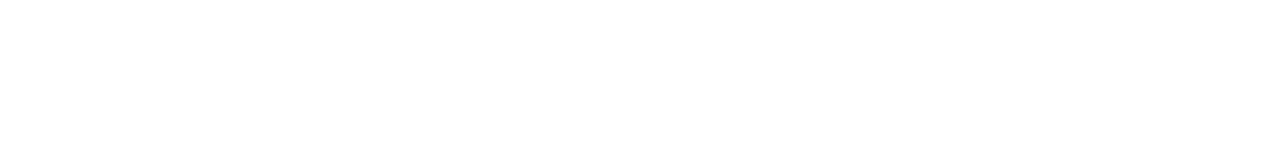
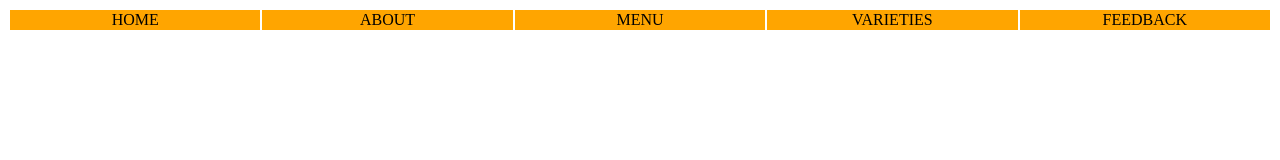
Before and after one commit to SamuelKamau66/PIZZA-ORDERING-WEBSITE, a plain HTML site: page index.html in a window 1280 px wide. Drawn offline with nearby package versions, Linux system fonts and the light colour scheme.

Commit message:
Add the div bar of the page

```diff
--- a/index.html
+++ b/index.html
@@ -12,6 +12,18 @@
   <title>Pizza Ordering Website</title>
 </head>
 <body>
+  <div class="divBar">
+  <table border="0" width="100%">
+      <tr>
+          <td width="20%" align="center" bgcolor="orange" class="nav">HOME</td>
+          <td width="20%" align="center" bgcolor="orange" class="nav">ABOUT</td>
+          <td width="20%" align="center" bgcolor="orange" class="nav">MENU</td>
+          <td width="20%" align="center" bgcolor="orange" class="nav">VARIETIES</td>
+          <td width="20%" align="center" bgcolor="orange" class="nav">FEEDBACK</td>
+      </tr>
+  </table>
+</div>
+
 
 
 
```
